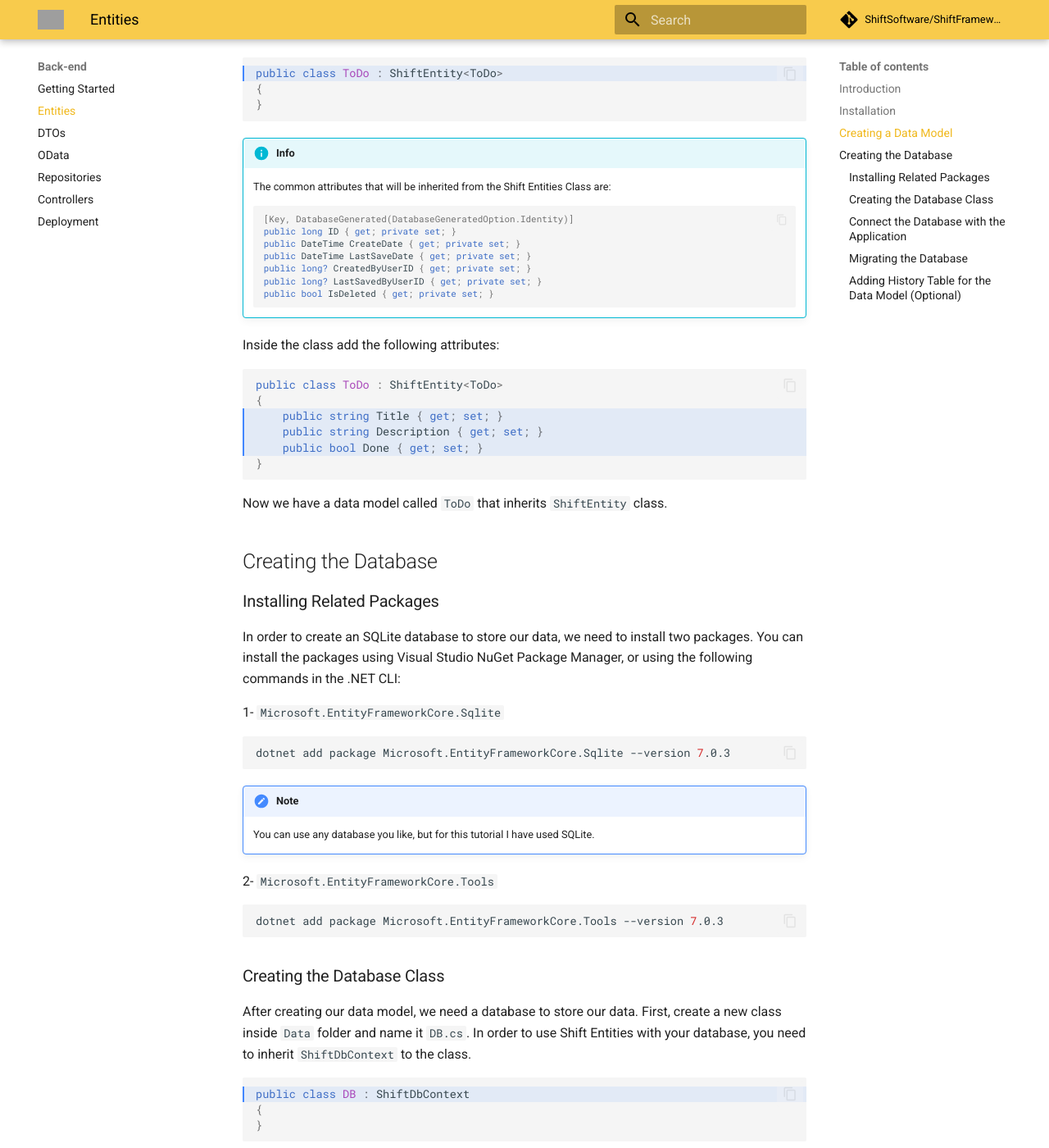
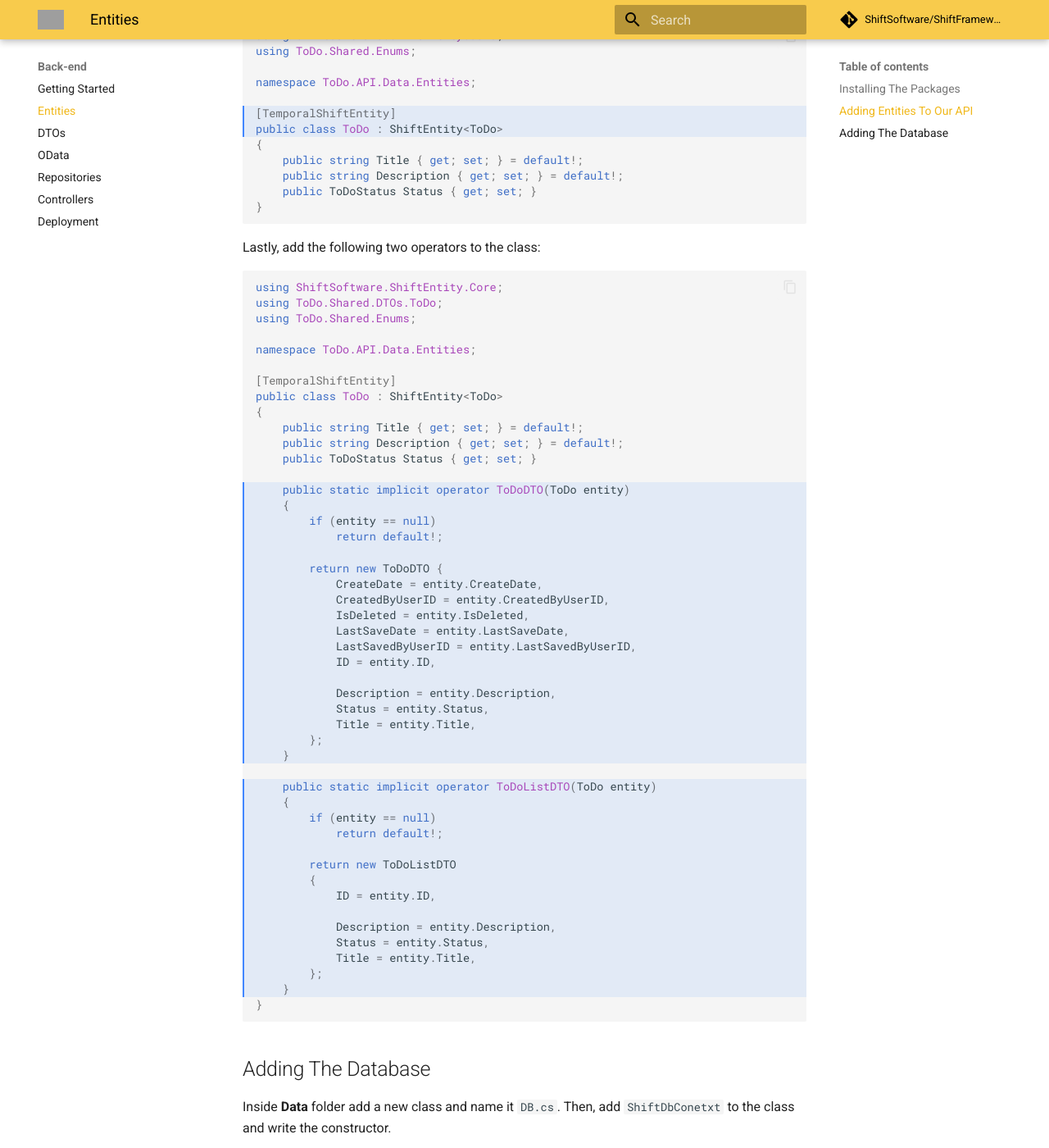
Before and after one commit to ShiftSoftware/ShiftFrameworkWebsite, an MkDocs documentation site: the page built from docs/back-end/entities.md, in a window 1280 px wide and 1400 px high, scrolled down 783 px. Shown: the whole window at 82% size. Built offline with MkDocs 1.6.1 and Material for MkDocs 9.7.7, drawn with Linux system fonts in a browser that asks for light colours; comment, search, counter and statistics services are not loaded; some of the changed text lies outside the part shown; grey boxes are pictures that could not be loaded.

Commit message:
Update entities.md

````diff
--- a/docs/back-end/entities.md
+++ b/docs/back-end/entities.md
@@ -1,174 +1,132 @@
 # Using Shift Entities
 
-## Introduction
+## Installing The Packages
 
-Shift Entities Helps you create data models and database operations faster, by:
+Go to NuGet Package Manager and install the following two packages:
 
- -  Inheriting the common attributes from the package.
- -  Implementing history table for each model you create.
- -  Using Repositories for each model and Odata, you can create your CRUD operations faster.
+1. ``ShiftSoftware.ShiftEntity.Web``
+2. ``Microsoft.EntityFrameworkCore.Tools``
 
-## Installation
+## Adding Entities To Our API
 
-You can install Shift Entities using .NET CLI tools, with the following command:
-``` sh
-dotnet add package ShiftSoftware.ShiftEntity --version 1.3.12-alpha
-```
-Or you can install it using NuGet Package Manager "```ShiftSoftware.ShiftEntity```".
+Right-click on **Data/Entities** folder and add a new class named ``ToDo.cs``. Then, add the following properties to the class:
 
-## Creating a Data Model
+``` cs hl_lines="7-9"
+using ToDo.Shared.Enums;
 
-After installing Shift Entities, Create a new folder name it ```Data``` and inside it create another folder name it ```Entities```. Inside ```Data/Entities``` Create a new class named ```ToDo.cs```.
+namespace ToDo.API.Data.Entities;
 
-Inside ```ToDo.cs```, you need to inherit ```ShiftEntity``` in order to inherit the common attributes for this model.
-
-``` cs hl_lines="1"
-public class ToDo : ShiftEntity<ToDo>
+public class ToDo
 {
+    public string Title { get; set; } = default!;
+    public string Description { get; set; } = default!;
+    public ToDoStatus Status { get; set; }
 }
 ```
 
-!!! Info
+After that, add *ShiftEntity* and *TemporalShiftEntity* to the class.
 
-    The common attributes that will be inherited from the Shift Entities Class are:
-    ``` cs
-    [Key, DatabaseGenerated(DatabaseGeneratedOption.Identity)]
-    public long ID { get; private set; }
-    public DateTime CreateDate { get; private set; }
-    public DateTime LastSaveDate { get; private set; }
-    public long? CreatedByUserID { get; private set; }
-    public long? LastSavedByUserID { get; private set; }
-    public bool IsDeleted { get; private set; }
-    ```
+``` cs hl_lines="6-7"
+using ShiftSoftware.ShiftEntity.Core;
+using ToDo.Shared.Enums;
 
-Inside the class add the following attributes:
+namespace ToDo.API.Data.Entities;
 
-``` cs hl_lines="3-5"
+[TemporalShiftEntity]
 public class ToDo : ShiftEntity<ToDo>
 {
-    public string Title { get; set; }
-    public string Description { get; set; }
-    public bool Done { get; set; }
+    public string Title { get; set; } = default!;
+    public string Description { get; set; } = default!;
+    public ToDoStatus Status { get; set; }
 }
 ```
 
-Now we have a data model called ```ToDo``` that inherits ```ShiftEntity``` class.
+Lastly, add the following two operators to the class:
 
-## Creating the Database
+``` cs hl_lines="14-31 33-46"
+using ShiftSoftware.ShiftEntity.Core;
+using ToDo.Shared.DTOs.ToDo;
+using ToDo.Shared.Enums;
 
-### Installing Related Packages
+namespace ToDo.API.Data.Entities;
 
-In order to create an SQLite database to store our data, we need to install two packages. You can install the packages using Visual Studio NuGet Package Manager, or using the following commands in the .NET CLI:
+[TemporalShiftEntity]
+public class ToDo : ShiftEntity<ToDo>
+{
+    public string Title { get; set; } = default!;
+    public string Description { get; set; } = default!;
+    public ToDoStatus Status { get; set; }
 
- 1-  ```Microsoft.EntityFrameworkCore.Sqlite```
-``` sh
-dotnet add package Microsoft.EntityFrameworkCore.Sqlite --version 7.0.3
-```
+    public static implicit operator ToDoDTO(ToDo entity)
+    {
+        if (entity == null)
+            return default!;
 
-!!! Note
-    You can use any database you like, but for this tutorial I have used SQLite.
+        return new ToDoDTO {
+            CreateDate = entity.CreateDate,
+            CreatedByUserID = entity.CreatedByUserID,
+            IsDeleted = entity.IsDeleted,
+            LastSaveDate = entity.LastSaveDate,
+            LastSavedByUserID = entity.LastSavedByUserID,
+            ID = entity.ID,
 
- 2-  ```Microsoft.EntityFrameworkCore.Tools```
-``` sh
-dotnet add package Microsoft.EntityFrameworkCore.Tools --version 7.0.3
-```
+            Description = entity.Description,
+            Status = entity.Status,
+            Title = entity.Title,
+        };
+    }
 
-### Creating the Database Class
+    public static implicit operator ToDoListDTO(ToDo entity)
+    {
+        if (entity == null)
+            return default!;
 
-After creating our data model, we need a database to store our data. First, create a new class inside ```Data``` folder and name it ```DB.cs```. In order to use Shift Entities with your database, you need to inherit ```ShiftDbContext``` to the class.
+        return new ToDoListDTO
+        {
+            ID = entity.ID,
 
-``` cs hl_lines="1"
-public class DB : ShiftDbContext
-{
-}
-```
-
-After that, add the ToDos table.
-
-``` cs hl_lines="3"
-public class DB : ShiftDbContext
-{
-    public DbSet<ToDo> ToDos { get; set; }
-}
-```
-
-Then, add the constructor.
-
-``` cs hl_lines="5-7"
-public class DB : ShiftDbContext
-{
-    public DbSet<ToDo> ToDos { get; set; }
-
-    public DB(DbContextOptions option) : base(option)
-    {
+            Description = entity.Description,
+            Status = entity.Status,
+            Title = entity.Title,
+        };
     }
 }
 ```
 
-### Connect the Database with the Application
+## Adding The Database
 
-First, in the ```appsettings.json``` file, add the connection string.
+Inside **Data** folder add a new class and name it ``DB.cs``. Then, add ``ShiftDbConetxt`` to the class and write the constructor.
 
-``` json hl_lines="2-4"
+``` cs hl_lines="6 8-10"
+using Microsoft.EntityFrameworkCore;
+using ShiftSoftware.ShiftEntity.Core;
+
+namespace ToDo.API.Data
 {
-  "ConnectionStrings": {
-    "SQLiteConnection": "Data Source=ToDo.db"
-  },
-  "Logging": {
-    "LogLevel": {
-      "Default": "Information",
-      "Microsoft.AspNetCore": "Warning"
+    public class DB : ShiftDbContext
+    {
+        public DB(DbContextOptions option) : base(option)
+        {
+        }
     }
-  },
-  "AllowedHosts": "*"
 }
 ```
 
-!!! info
-    If you want to change the name of the database, you can simply change ```ToDo.db``` to ```<the name of your choosing>.db```
+After that, add the following property:
 
-After that, in ```Program.cs```, add the database context to the services.
+``` cs hl_lines="12"
+using Microsoft.EntityFrameworkCore;
+using ShiftSoftware.ShiftEntity.Core;
 
-``` cs hl_lines="3"
-// Add services to the container.
+namespace ToDo.API.Data
+{
+    public class DB : ShiftDbContext
+    {
+        public DB(DbContextOptions option) : base(option)
+        {
+        }
 
-builder.Services.AddDbContext<DB>(x => x.UseSqlite(builder.Configuration.GetConnectionString("SQLiteConnection")));
-```
-
-### Migrating the Database
-
-In the Package Manager Console, write the following commands to migrate the database:
-
-``` sh
-add-migration Initial
-```
-
-``` sh
-update-database
-```
-
-Now you have connected your database with the application, and store your data.
-
-### Adding History Table for the Data Model (Optional)
-
-With Shift Entities, you can create a history table for the data model you are creating, just by using the ```TemporalShiftEntity``` tag inside your data model.
-
-``` cs hl_lines="1"
-[TemporalShiftEntity]
-public class ToDo : ShiftEntity<ToDo>
-{
-    public string Title { get; set; }
-    public string Description { get; set; }
-    public bool Done { get; set; }
+        public DbSet<Entities.ToDo> ToDos { get; set; }
+    }
 }
 ```
-
-After adding the tag, you need to migrate the new changes to the database.
-
-``` sh
-add-migration TemporalShiftEntity
-```
-
-``` sh
-update-database
-```
````
